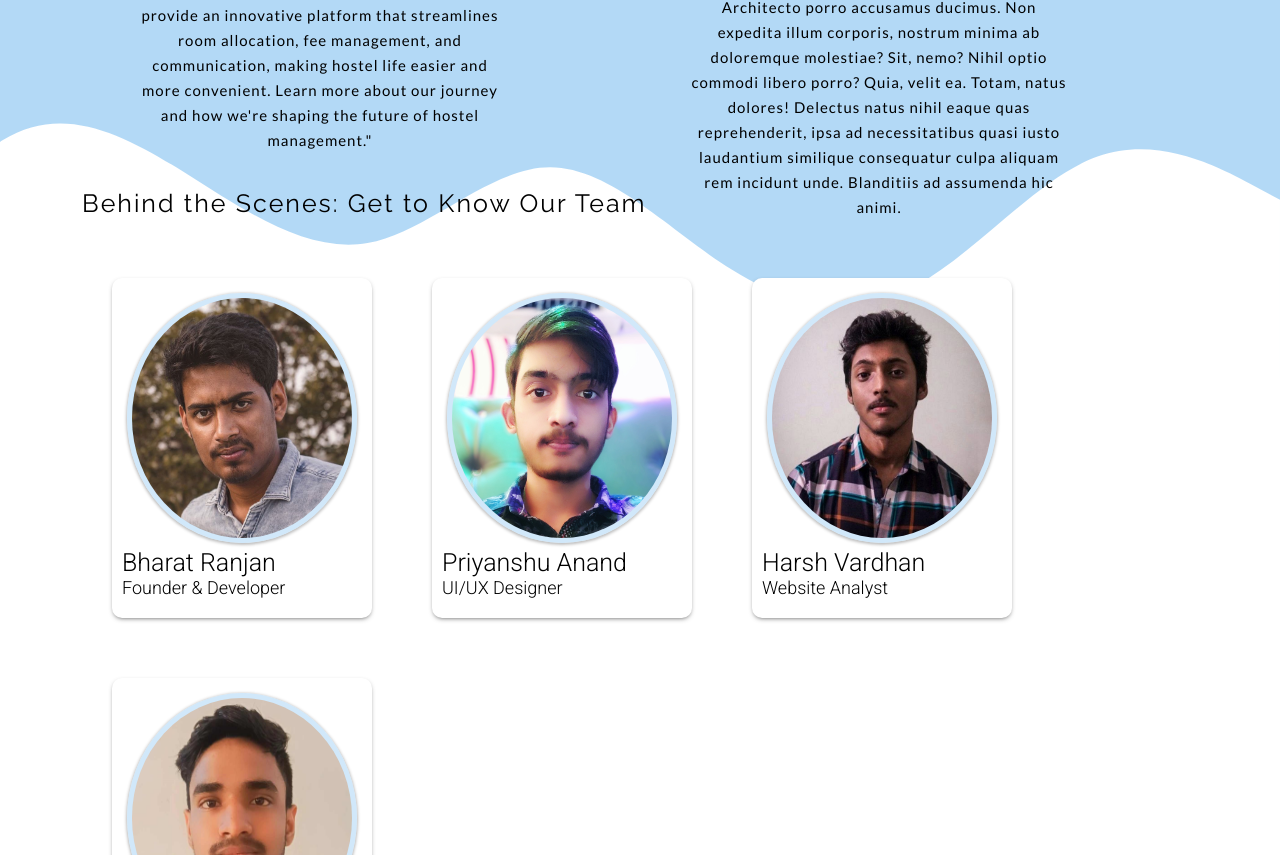
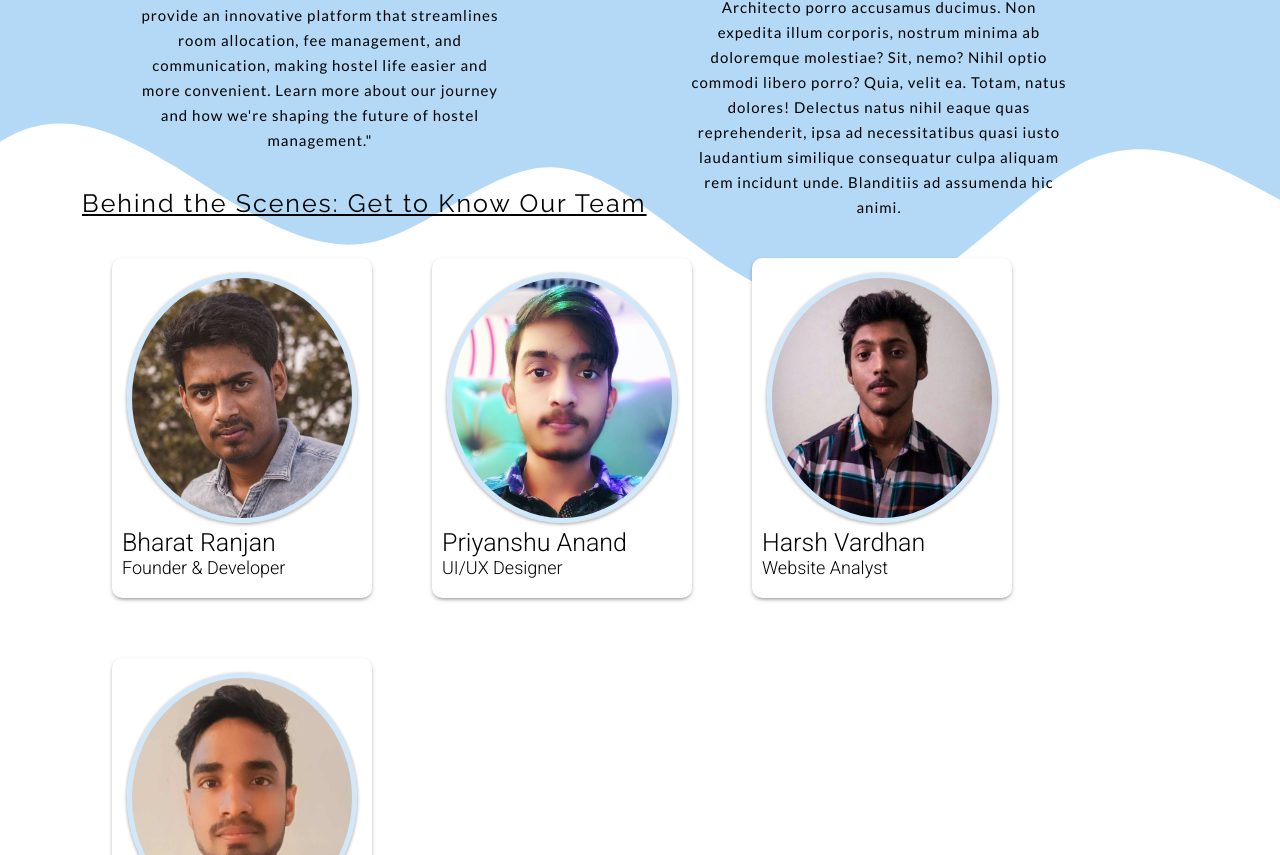
Before and after one commit to codewithbharat/hostelBees, a React (Vite) app in the folder client/: page /about in a window 1280 px wide. Shown: the part 345-1200 px from the top of the page. Built offline with nearby package versions, Linux system fonts and the light colour scheme.

Commit message:
alignment fixed

```diff
--- a/client/src/pages/styles/About.css
+++ b/client/src/pages/styles/About.css
@@ -98,12 +98,14 @@
   font-size: 25px;
   font-style: normal;
   font-weight: 500;
+  text-decoration: underline;
+
   line-height: 30px; /* 250% */
   letter-spacing: 2px;
 }
 
 .about__team__cards {
-  margin-top: 30px;
+  margin-top: 10px;
   width: 90%;
 
   display: flex;
```
